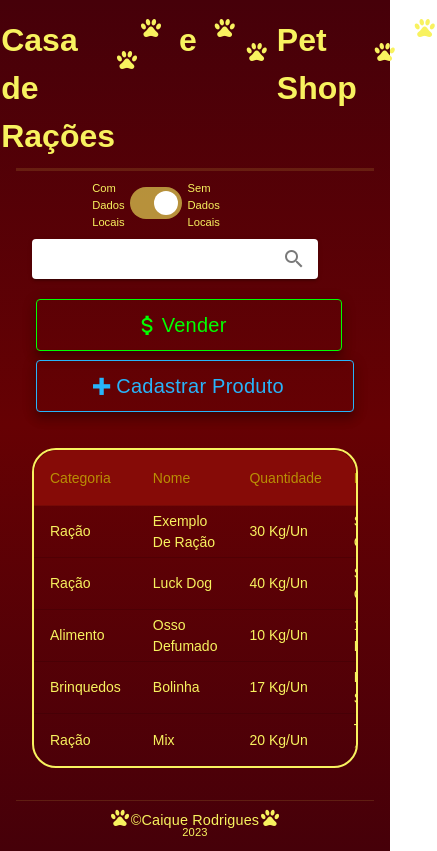
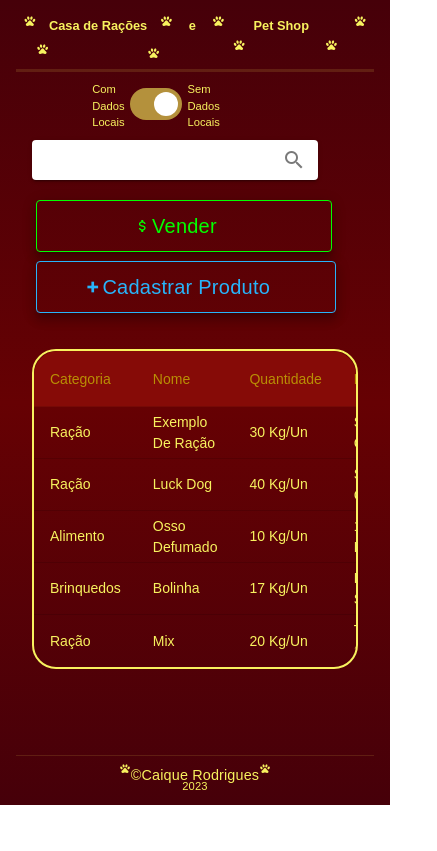
Before and after one commit to Caiqueerodrigues/-controleEstoque-v2, a Nuxt app: page / in a window 390 px wide. Shown: the whole page, 437 px wide, since content can reach past the window. Built offline with nearby package versions, Linux system fonts and the light colour scheme.

Commit message:
mideaquerie btn dados

```diff
--- a/components/MainPage.vue
+++ b/components/MainPage.vue
@@ -327,17 +327,9 @@ export default {
         text-decoration: none;
         color: #F8F25F;
     }
-    @media (max-width: 350px) {
+    @media (max-width: 446px) {
         h1, .v-icon {
             font-size: .8em;
-        }
-    }
-    @media (max-width: 424px) {
-        p {
-            font-size: .7rem;
-            max-width: 50px;
-            margin: 5px !important;
-            padding-top: 4px !important;
         }
         #inicio {
             max-width: 200px !important;
@@ -357,14 +349,20 @@ export default {
             font-size: .9em;
             margin-bottom: -20px !important;
         }
-    @media (max-width: 447px) {
+        p {
+            font-size: .7rem;
+            max-width: 50px;
+            margin: 5px !important;
+            padding-top: 4px !important;
+        }
         .v-btn {
             margin: 4px auto !important;
             padding: 0px 103px !important;
         }
         #btnCadastrar {
             margin: 5px 20px 0 !important;
+            padding: 0 90px !important;
+            max-width: 300px !important;
         }
     }
-    }
 </style>
```
